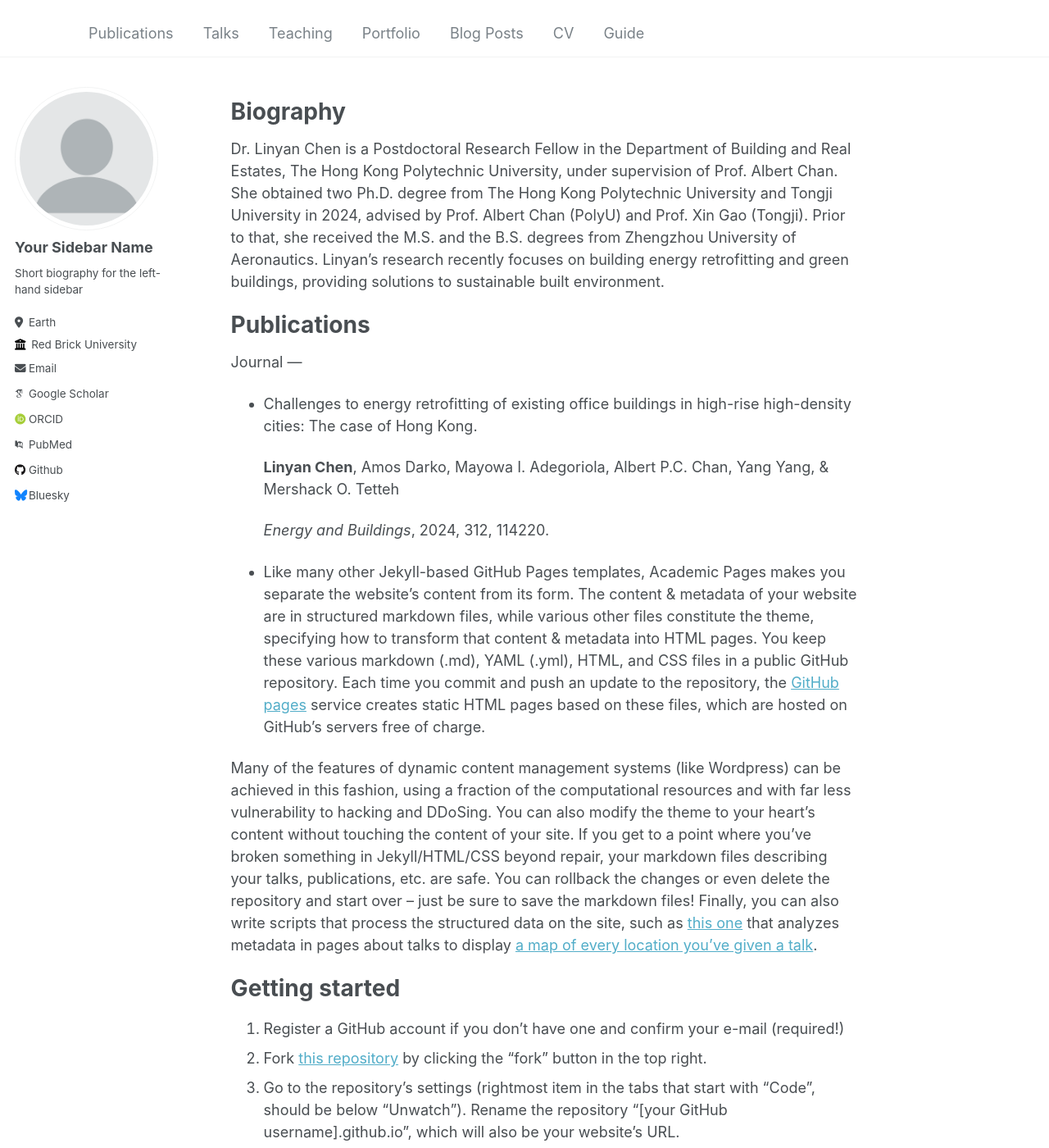
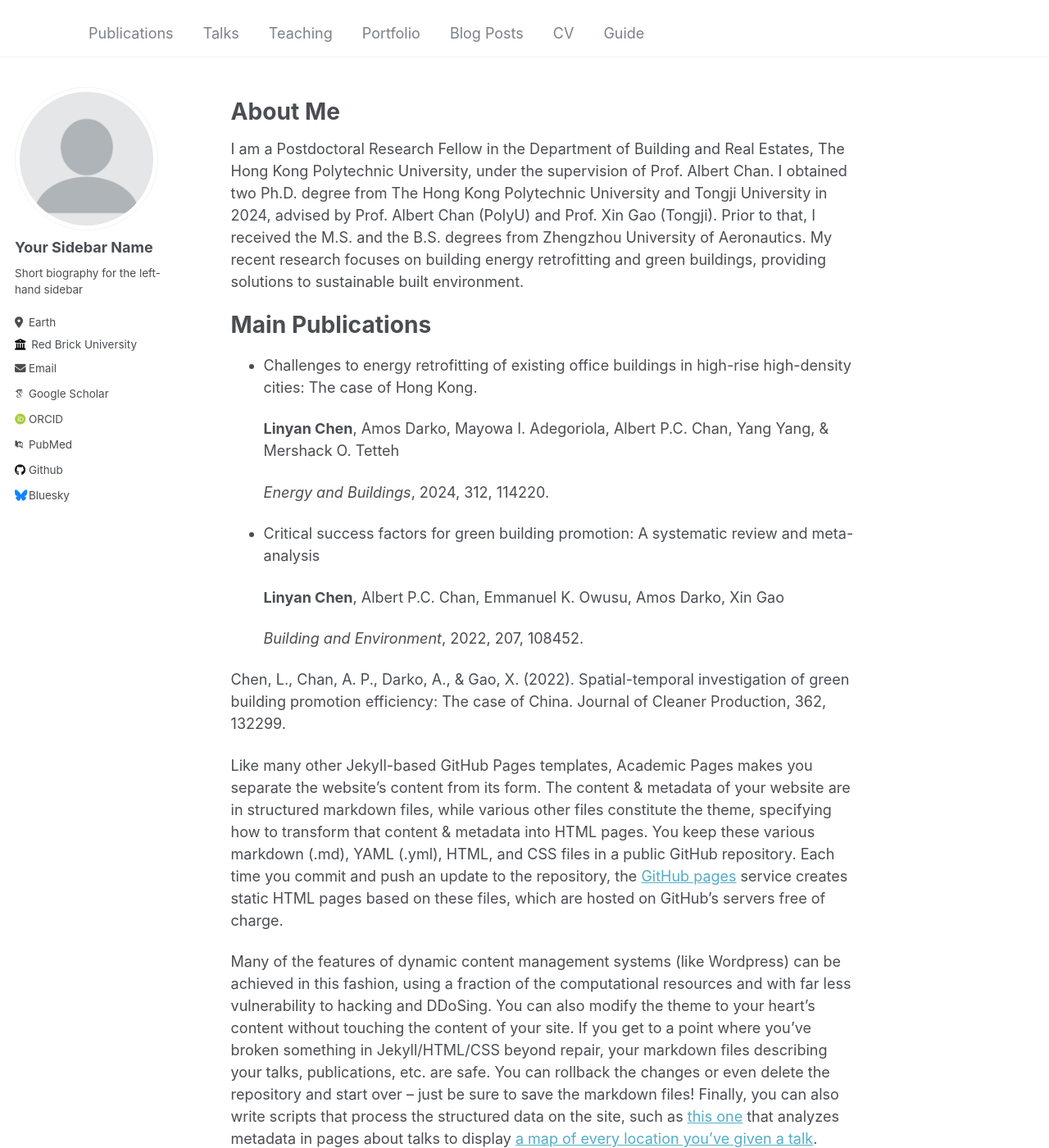
Before and after one commit to LynnChen1/LinyanChen, a Jekyll site: the page built from _pages/about.md, in a window 1280 px wide and 1400 px high. Shown: the whole window at 82% size. Built offline with Jekyll 4.4.1, drawn with Linux system fonts in a browser that asks for light colours; some web fonts are replaced.

Commit message:
Update about.md

```diff
--- a/_pages/about.md
+++ b/_pages/about.md
@@ -6,23 +6,34 @@ redirect_from:
   - /about/
   - /about.html
 ---
-Biography
+About Me
 ===
 
-Dr. Linyan Chen is a Postdoctoral Research Fellow in the Department of Building and Real Estates, The Hong Kong Polytechnic University, under supervision of Prof. Albert Chan. She obtained two Ph.D. degree from The Hong Kong Polytechnic University and Tongji University in 2024, advised by Prof. Albert Chan (PolyU) and Prof. Xin Gao (Tongji). Prior to that, she received the M.S. and the B.S. degrees from Zhengzhou University of Aeronautics. Linyan’s research recently focuses on building energy retrofitting and green buildings, providing solutions to sustainable built environment.
+I am a Postdoctoral Research Fellow in the Department of Building and Real Estates, The Hong Kong Polytechnic University, under the supervision of Prof. Albert Chan. I obtained two Ph.D. degree from The Hong Kong Polytechnic University and Tongji University in 2024, advised by Prof. Albert Chan (PolyU) and Prof. Xin Gao (Tongji). Prior to that, I received the M.S. and the B.S. degrees from Zhengzhou University of Aeronautics. My recent research focuses on building energy retrofitting and green buildings, providing solutions to sustainable built environment.
 
 
-Publications
+Main Publications
 ======
-Journal
----
 
 * Challenges to energy retrofitting of existing office buildings in high-rise high-density cities: The case of Hong Kong.
 
   **Linyan Chen**, Amos Darko, Mayowa I. Adegoriola, Albert P.C. Chan, Yang Yang, & Mershack O. Tetteh
 
   *Energy and Buildings*, 2024, 312, 114220.
-*
+
+
+* Critical success factors for green building promotion: A systematic review and meta-analysis
+
+  **Linyan Chen**, Albert P.C. Chan, Emmanuel K. Owusu, Amos Darko, Xin Gao
+
+  *Building and Environment*, 2022, 207, 108452.
+
+Chen, L., Chan, A. P., Darko, A., & Gao, X. (2022). Spatial-temporal investigation of green building promotion efficiency: The case of China. Journal of Cleaner Production, 362, 132299.
+
+
+
+
+
 Like many other Jekyll-based GitHub Pages templates, Academic Pages makes you separate the website's content from its form. The content & metadata of your website are in structured markdown files, while various other files constitute the theme, specifying how to transform that content & metadata into HTML pages. You keep these various markdown (.md), YAML (.yml), HTML, and CSS files in a public GitHub repository. Each time you commit and push an update to the repository, the [GitHub pages](https://pages.github.com/) service creates static HTML pages based on these files, which are hosted on GitHub's servers free of charge.
 
 Many of the features of dynamic content management systems (like Wordpress) can be achieved in this fashion, using a fraction of the computational resources and with far less vulnerability to hacking and DDoSing. You can also modify the theme to your heart's content without touching the content of your site. If you get to a point where you've broken something in Jekyll/HTML/CSS beyond repair, your markdown files describing your talks, publications, etc. are safe. You can rollback the changes or even delete the repository and start over -- just be sure to save the markdown files! Finally, you can also write scripts that process the structured data on the site, such as [this one](https://github.com/academicpages/academicpages.github.io/blob/master/talkmap.ipynb) that analyzes metadata in pages about talks to display [a map of every location you've given a talk](https://academicpages.github.io/talkmap.html).
```
